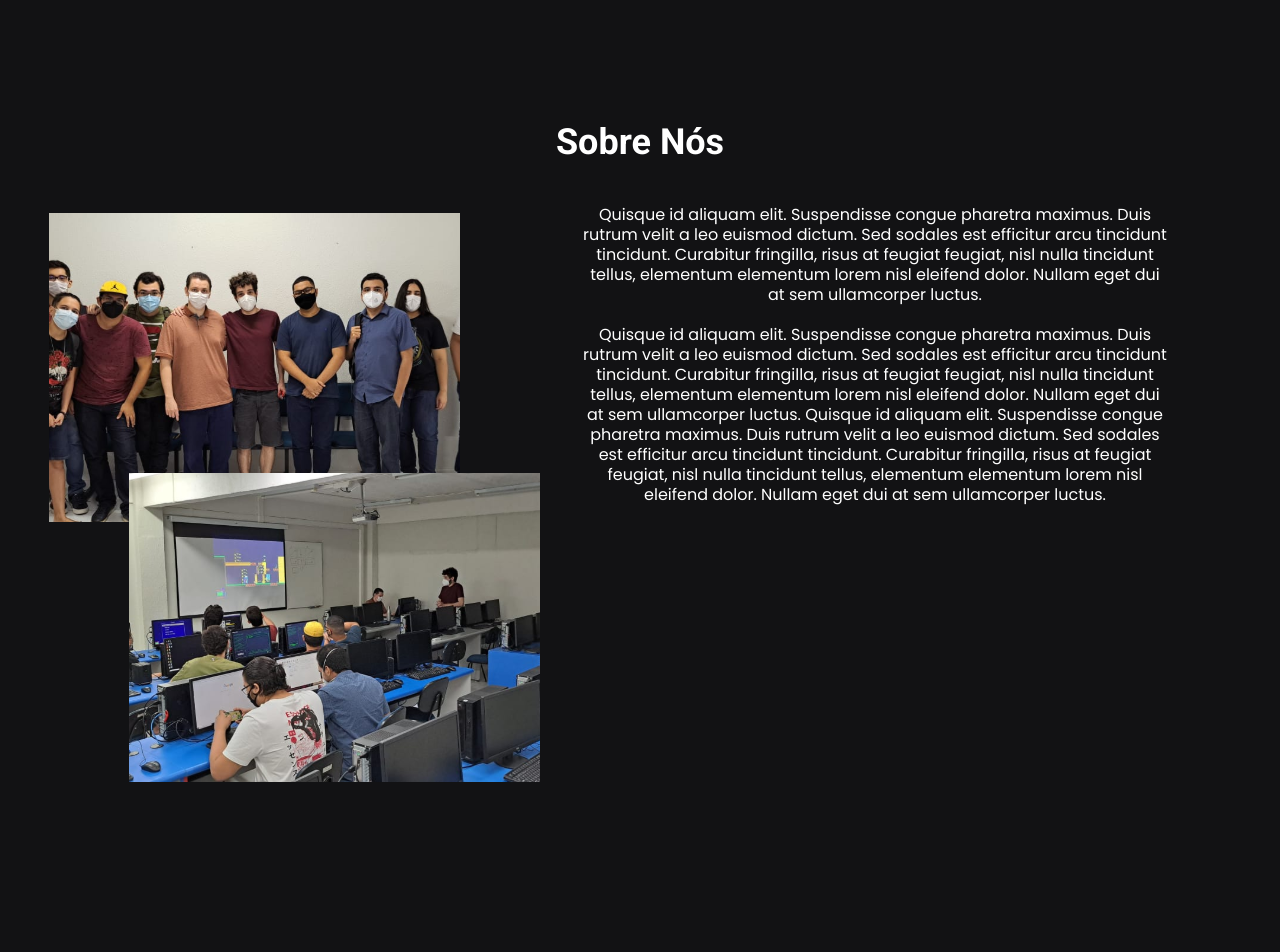
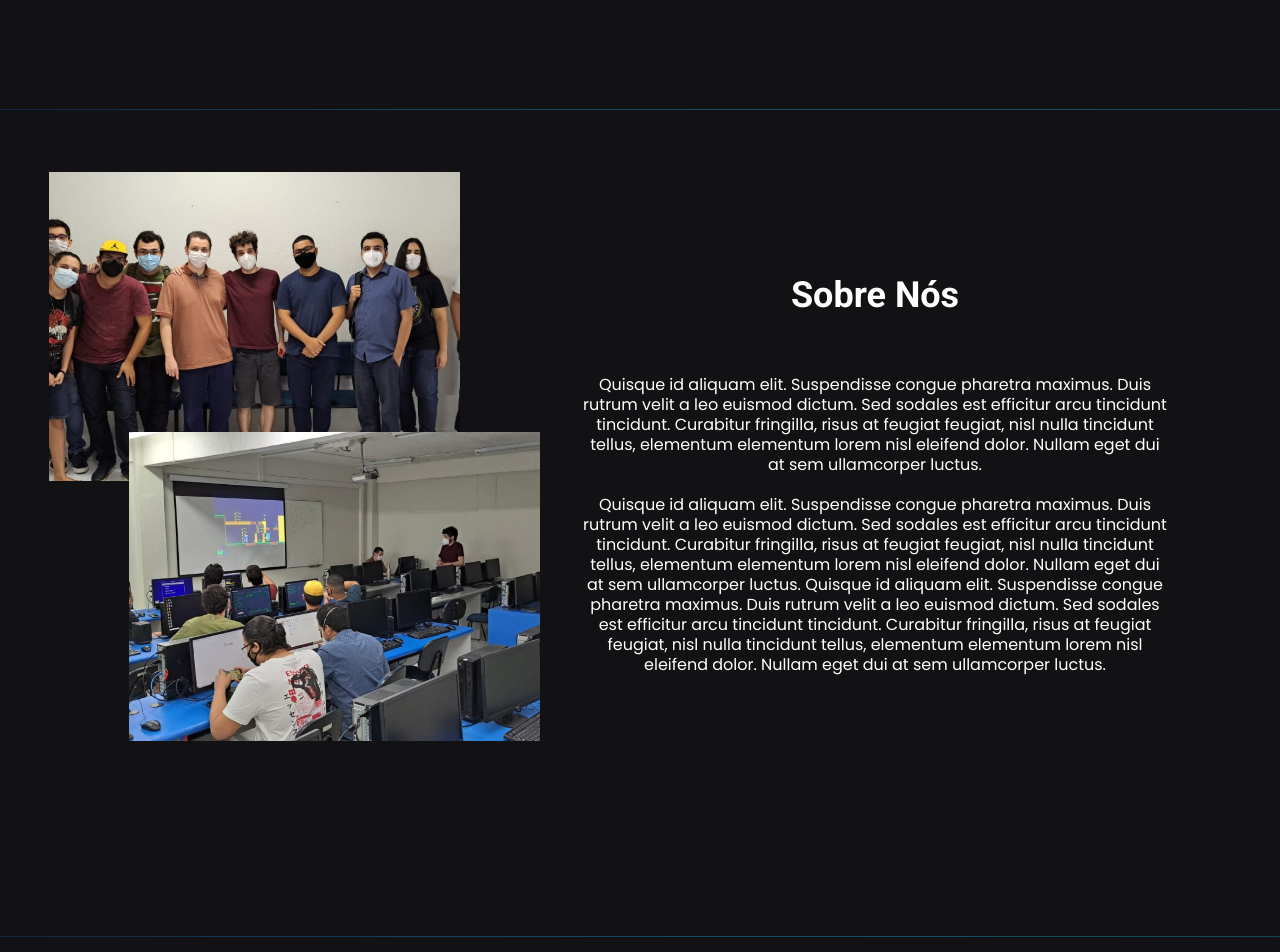
Before and after one commit to Little-Panela/Gamelab-Cesupa, a React (Vite) app: page / in a window 1280 px wide. Shown: the part 720-1672 px from the top of the page. Built offline with nearby package versions, Linux system fonts and the light colour scheme.

Commit message:
About Section Fixing text

```diff
--- a/src/components/AboutSection/index.tsx
+++ b/src/components/AboutSection/index.tsx
@@ -4,17 +4,17 @@ import { Element } from "react-scroll";
 
 import equipe_gamelab from "../../assets/equipe_gamelab.svg"
 import aula_gamelab from "../../assets/aula_gamelab.svg"
+import divider from "../../assets/divider.svg"
 
 export function About() {
   return (
     <AboutContent>
       <Element name="about"></Element>
-      <img src="" alt="" />
-      <h1>Sobre Nós</h1>
+      <img src={divider} />
+
       <div>
       <AboutLeft>
-          {/* Organizar as fotos  */}
-          <img src={equipe_gamelab} alt="Foto dos Ganhadores" />
+          <img src={equipe_gamelab} alt="Equipe Gamelab" />
           <img
             src={aula_gamelab}
             alt="Foto dos Ganhadores"
@@ -22,7 +22,7 @@ export function About() {
           />
         </AboutLeft>
         <AboutRight>
-
+          <h1>Sobre Nós</h1>
           <p>
           Quisque id aliquam elit. Suspendisse congue pharetra maximus. Duis rutrum velit a leo euismod dictum. Sed sodales est efficitur arcu tincidunt tincidunt. Curabitur fringilla, risus at feugiat feugiat, nisl nulla tincidunt tellus, elementum elementum lorem nisl eleifend dolor. Nullam eget dui at sem ullamcorper luctus.
             <br />
@@ -32,7 +32,7 @@ export function About() {
           </p>
         </AboutRight>
       </div>
-      <img src="" alt="" />
+      <img src={divider} />
       <Element name=""></Element>
     </AboutContent>
   );
--- a/src/components/AboutSection/styles.ts
+++ b/src/components/AboutSection/styles.ts
@@ -18,17 +18,10 @@ export const AboutContent = styled.div`
     margin-top: 55px;
   }
 
-  h1 {
-    font-weight: 700;
-    font-size: 36px;
-
-    color: var(--title-font);
-  }
-
   div {
     display: flex;
     flex-wrap: wrap;
-    align-items: flex-start;
+
     margin-top: 21px;
 
     gap: 59px;
@@ -46,7 +39,14 @@ export const AboutRight = styled.div`
   flex-wrap: wrap;
   flex-direction: column;
   justify-content: center;
+  align-items: center;
   margin: 0 2rem 3rem 2rem;
+
+  h1 {
+    font-weight: 700;
+    font-size: 36px;
+    color: var(--title-font);
+  }
 
   p {
     font-family: "Poppins";
@@ -66,7 +66,7 @@ export const AboutLeft = styled.div`
   flex-wrap: wrap;
   flex-direction: column;
 
-  //Deixar Responsivel
+
   img {
     min-width: 100%;
     max-width: 100%;
```
Also changed, not shown: src/assets/divider.svg (added).
